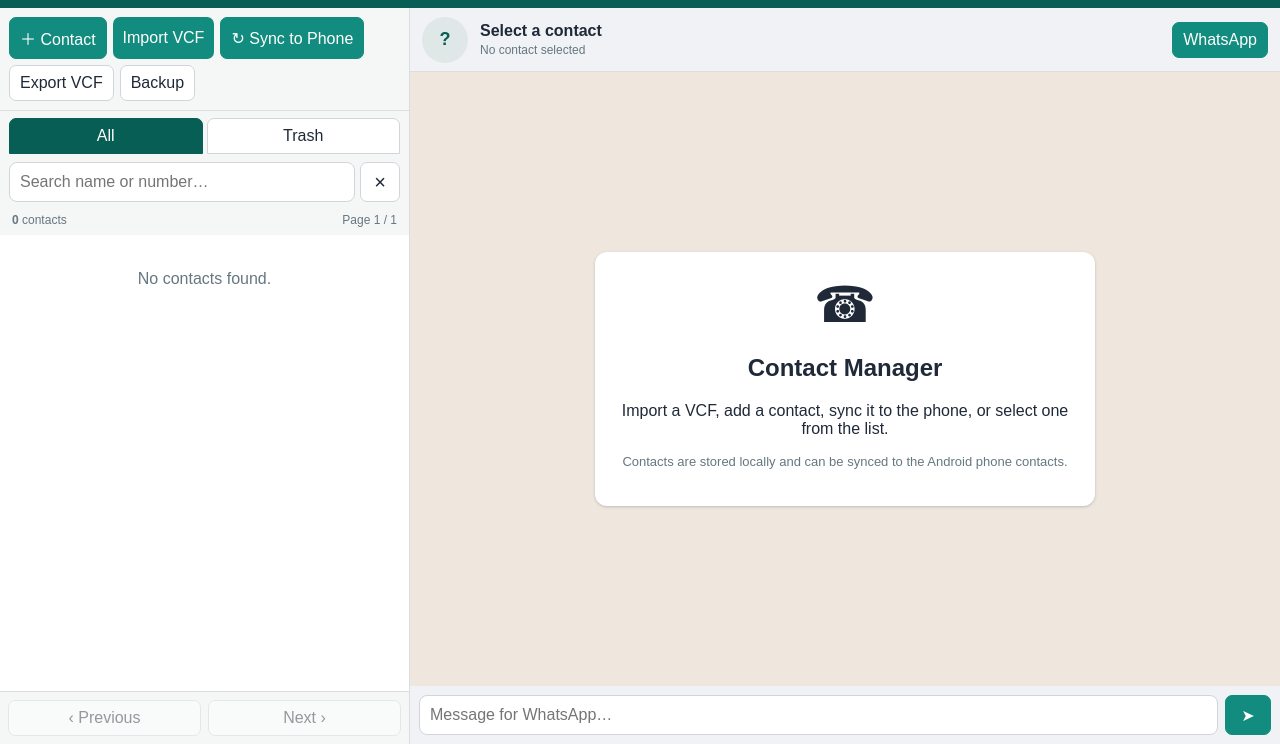
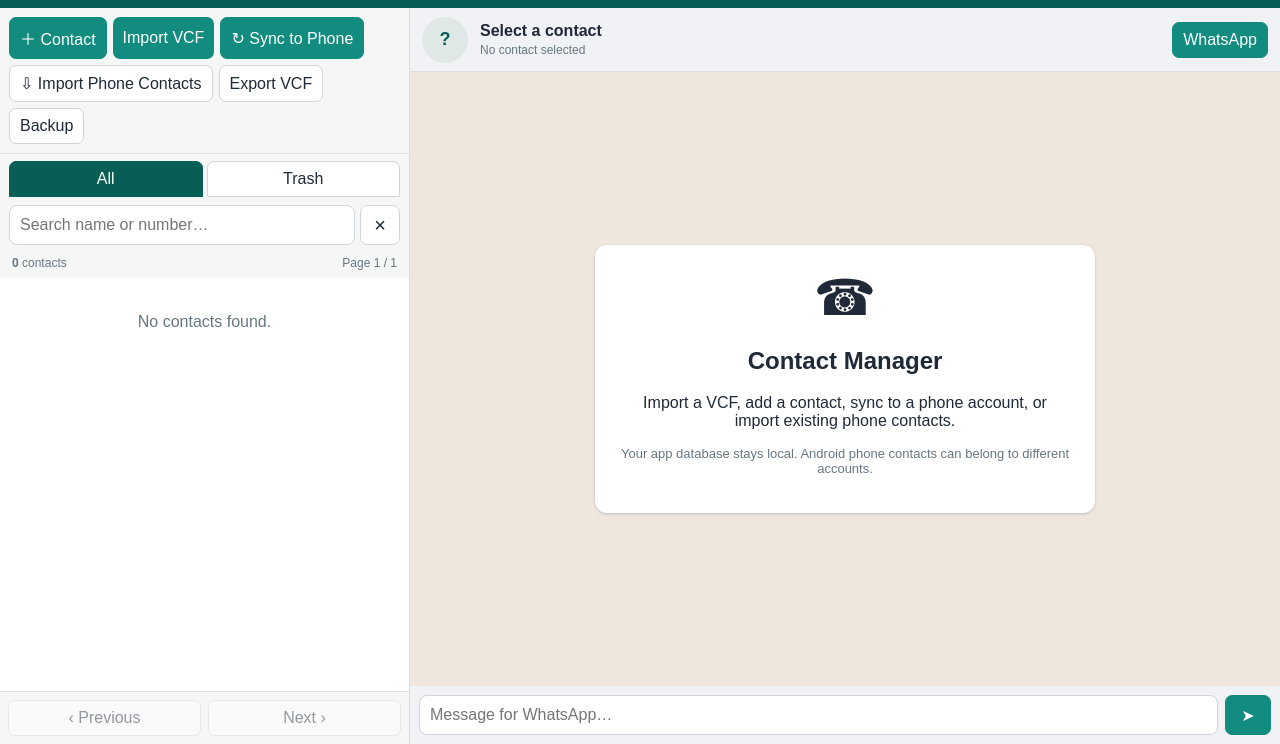
Before and after one commit to i4925024-netizen/number-free-select, a website: page www/index.html in a window 1280 px wide. Shown: the part 56-800 px from the top of the page. Drawn offline with Linux system fonts and the light colour scheme.

Commit message:
Add account chooser and phone contact import UI

```diff
--- a/www/index.html
+++ b/www/index.html
@@ -12,7 +12,7 @@
 <header class="topbar"><button id="backBtn" class="back hidden" aria-label="Back">‹</button><div class="brand"><div class="logo">☎</div><div><b>WhatsApp Contact Manager</b><small>VCF • Contacts • Sync • Trash • WhatsApp</small></div></div><button id="themeBtn" class="icon">◐</button></header>
 <div class="layout" id="layout">
 <section class="sidebar" id="sidebar">
-<div class="actions"><button id="addBtn" class="primary">＋ Contact</button><label class="primary fileBtn">Import VCF<input id="vcfInput" type="file" accept=".vcf,text/vcard"></label><button id="syncBtn" class="primary">↻ Sync to Phone</button><button id="exportBtn">Export VCF</button><button id="backupBtn">Backup</button></div>
+<div class="actions"><button id="addBtn" class="primary">＋ Contact</button><label class="primary fileBtn">Import VCF<input id="vcfInput" type="file" accept=".vcf,text/vcard"></label><button id="syncBtn" class="primary">↻ Sync to Phone</button><button id="deviceBtn">⇩ Import Phone Contacts</button><button id="exportBtn">Export VCF</button><button id="backupBtn">Backup</button></div>
 <div id="importProgress" class="progressWrap hidden"><div id="progressText">Preparing import…</div><div class="progress"><i id="progressBar"></i></div></div>
 <div id="syncProgress" class="progressWrap hidden"><div id="syncText">Preparing phone sync…</div><div class="progress"><i id="syncBar"></i></div></div>
 <div class="tabs"><button id="allTab" class="active">All</button><button id="trashTab">Trash</button></div>
@@ -21,8 +21,9 @@
 <div id="list" class="list"></div>
 <div class="pager"><button id="prevBtn">‹ Previous</button><button id="nextBtn">Next ›</button></div>
 </section>
-<section class="detail" id="detail"><div class="detailHead"><div class="avatar" id="headAvatar">?</div><div class="meta"><b id="headName">Select a contact</b><span id="headPhone">No contact selected</span></div><button id="waBtn" class="primary">WhatsApp</button></div><div id="detailBody" class="detailBody"><div class="welcome"><div class="bigIcon">☎</div><h2>Contact Manager</h2><p>Import a VCF, add a contact, sync it to the phone, or select one from the list.</p><p class="muted">Contacts are stored locally and can be synced to the Android phone contacts.</p></div></div><div class="composer"><textarea id="message" rows="1" placeholder="Message for WhatsApp…"></textarea><button id="sendBtn" class="primary">➤</button></div></section>
+<section class="detail" id="detail"><div class="detailHead"><div class="avatar" id="headAvatar">?</div><div class="meta"><b id="headName">Select a contact</b><span id="headPhone">No contact selected</span></div><button id="waBtn" class="primary">WhatsApp</button></div><div id="detailBody" class="detailBody"><div class="welcome"><div class="bigIcon">☎</div><h2>Contact Manager</h2><p>Import a VCF, add a contact, sync to a phone account, or import existing phone contacts.</p><p class="muted">Your app database stays local. Android phone contacts can belong to different accounts.</p></div></div><div class="composer"><textarea id="message" rows="1" placeholder="Message for WhatsApp…"></textarea><button id="sendBtn" class="primary">➤</button></div></section>
 </div></div>
+<div id="accountModal" class="modal hidden"><div class="modalBox"><h2>Sync to phone account</h2><p class="muted">Choose where Android should save the new contacts. Google/Gmail accounts and device accounts may appear here.</p><div id="accountList" class="accountList"></div><div class="modalActions"><button id="accountCancelBtn">Cancel</button><button id="accountSyncBtn" class="primary">Sync Selected</button></div></div></div>
 <div id="modal" class="modal hidden"><div class="modalBox"><h2 id="modalTitle">Add Contact</h2><label>Name<input id="nameInput" autocomplete="off"></label><label>Phone / WhatsApp<input id="phoneInput" inputmode="tel" placeholder="+923001234567" autocomplete="off"></label><label>Note<textarea id="noteInput" rows="3"></textarea></label><div class="modalActions"><button id="cancelBtn">Cancel</button><button id="saveBtn" class="primary">Save</button></div></div></div>
 <div id="toast" class="toast"></div><script src="app.js"></script><script src="native-sync.js"></script>
 </body></html>
```
